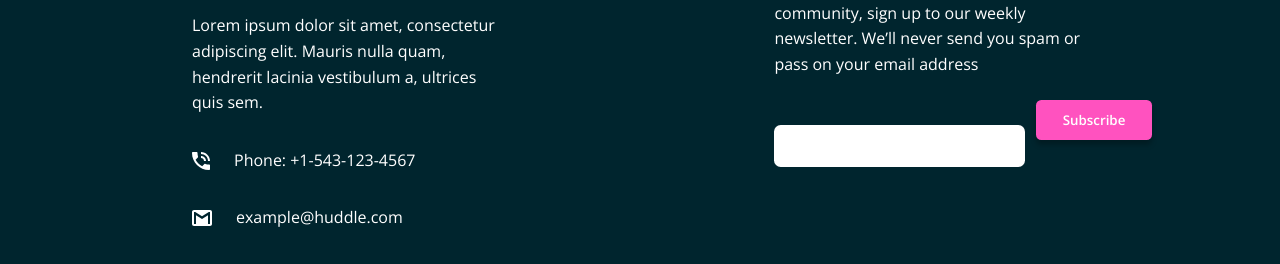
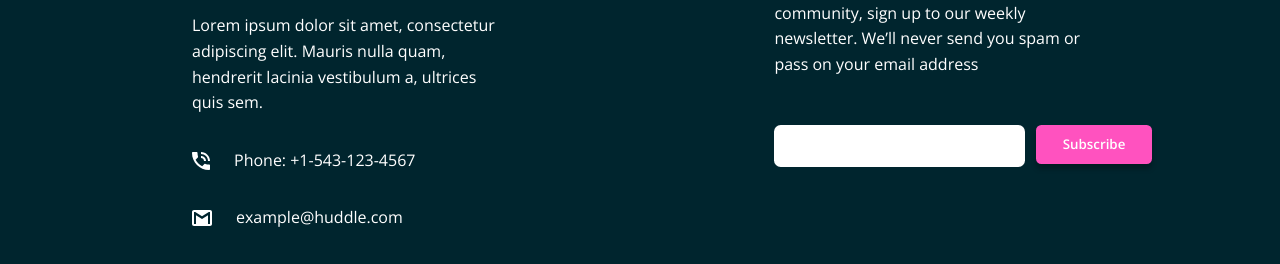
Before and after one commit to Hassiai/Curved-Huddle, a plain HTML site: page index.html in a window 1280 px wide. Shown: the part 3624-3888 px from the top of the page. Drawn offline with nearby package versions, Linux system fonts and the light colour scheme.

Commit message:
Update style.css

```diff
--- a/style.css
+++ b/style.css
@@ -166,7 +166,6 @@ footer {
 
 .news-letter {
     padding: 1em 0;
-    position: relative;
     padding-bottom: 4em;
 }
 
@@ -185,6 +184,7 @@ footer {
 
 .form {
     padding: 2em 0;
+    position: relative;
 }
 
 #input {
@@ -367,7 +367,7 @@ footer {
     #footer-button {
         padding: 0.8em 2em;
         right: -4rem;
-        top: 11.4rem;
+        top: 1.125rem;
     }
 
     .extra-details {
```
